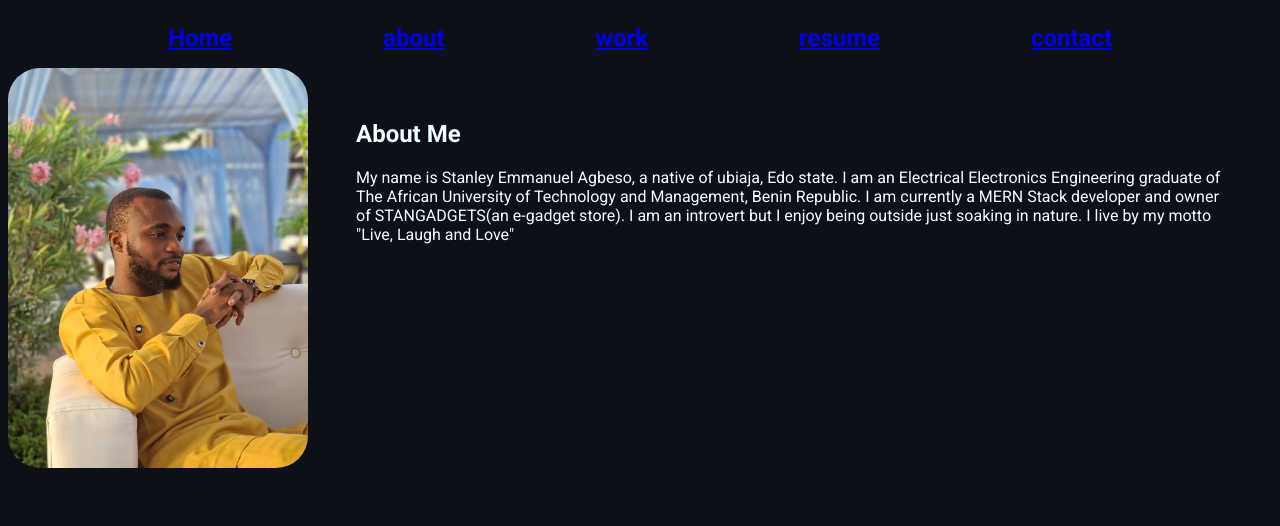
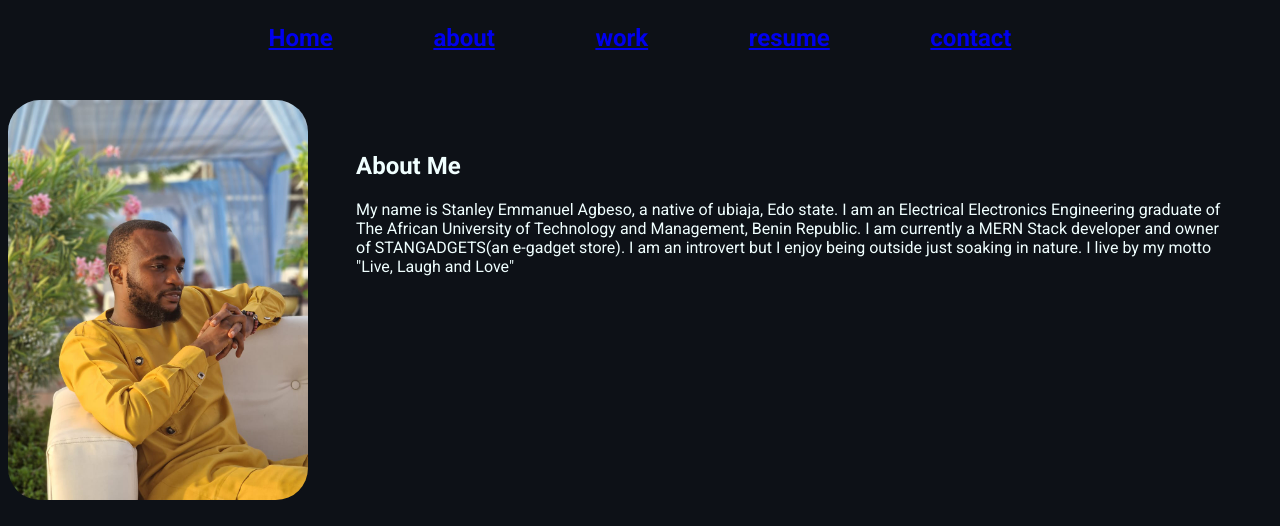
Before and after one commit to profsea112/Html_Project1, a plain HTML site: page index.html in a window 1280 px wide. Shown: the top 526 px of the page. Drawn offline with Linux system fonts and the light colour scheme.

Commit message:
Update index.css

```diff
--- a/index.css
+++ b/index.css
@@ -1,6 +1,6 @@
 nav{
     display: flex;
-    justify-content: space-between;
+    justify-content: space-evenly;
     padding: 1rem 10rem;
     background-color: rgb(13, 17, 23);
     color: azure;
@@ -16,6 +16,7 @@ body{
 .bio{
     display: flex;
     justify-content: space-evenly;
+    margin-top: 2rem;
 
     img{
         width: 20rem;
```
